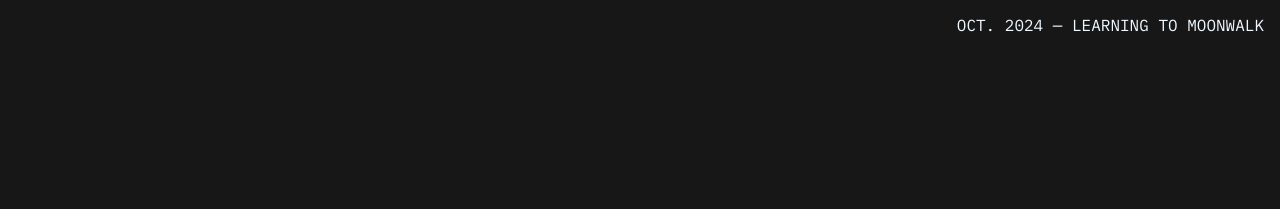
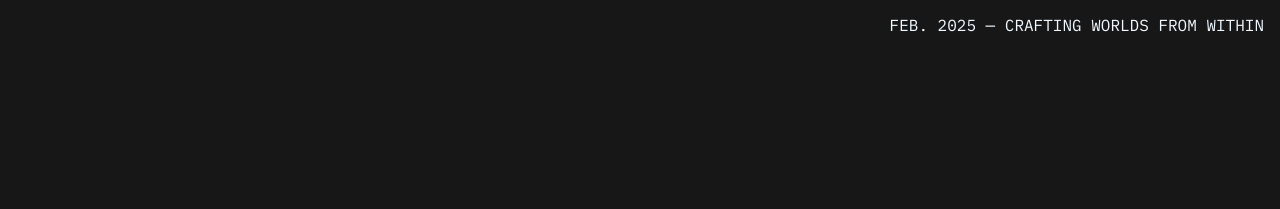
Before and after one commit to sitraka-/decolonial-futures, a Jekyll site: the page built from design-and-outer-space.md, in a window 1280 px wide. Shown: the top 209 px of the page. Built offline with Jekyll 4.4.1, drawn with Linux system fonts in a browser that asks for light colours; some web fonts are replaced.

Commit message:
Future Space Talks

```diff
--- /dev/null
+++ b/_layouts/future-space.html
@@ -0,0 +1,50 @@
+<!doctype html>
+<html lang="en">
+
+<head>
+    <meta charset="utf-8">
+    <meta name="viewport" content="width=device-width, initial-scale=1.0, maximum-scale=1.0, user-scalable=no">
+
+    {% seo %}
+
+    <link rel="stylesheet" href="assets/dist/reset.css">
+    <link rel="stylesheet" href="assets/dist/reveal.css">
+    <link rel="stylesheet" href="assets/dist/theme/black.css">
+    <link rel="stylesheet" href="assets/css/style.css">
+    <!-- Theme used for syntax highlighted code -->
+    <link rel="stylesheet" href="assets/plugin/highlight/monokai.css">
+    <!-- <link rel="stylesheet" href="{{ " /assets/css/style.css?v=" | append: site.github.build_revision | relative_url }}"> -->
+</head>
+
+<body>
+    <div class="reveal">
+        <article id="_date">FEB. 2025 — Crafting Worlds From Within</article>
+        <header>
+        </header>
+        <div class="slides">
+            <!-- <section data-markdown="{{ page.title }}slides.md" data-background-image="assets/images/bg1.png"
+                data-separator="^\n---\n$" data-vertical="^\n------\n$" data-notes="^Notes:" data-charset="iso-8859-15">
+            </section> -->
+            {{ content }}
+        </div>
+    </div>
+
+    <script src="assets/dist/reveal.js"></script>
+    <script src="assets/plugin/notes/notes.js"></script>
+    <script src="assets/plugin/markdown/markdown.js"></script>
+    <script src="assets/plugin/highlight/highlight.js"></script>
+    <script>
+        // More info about initialization & config:
+        // - https://revealjs.com/initialization/
+        // - https://revealjs.com/config/
+        Reveal.initialize({
+            hash: true,
+            progress: true,
+            center: true,
+            // Learn about plugins: https://revealjs.com/plugins/
+            plugins: [RevealMarkdown, RevealHighlight, RevealNotes],
+        });
+    </script>
+</body>
+
+</html>
```
Also changed, not shown: design-and-outer-space.md (+1 -1 lines).
